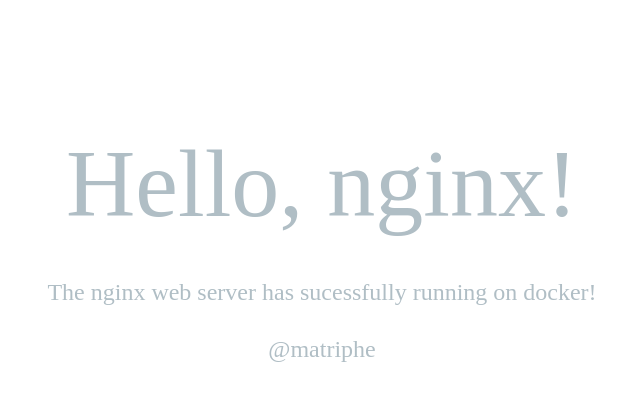
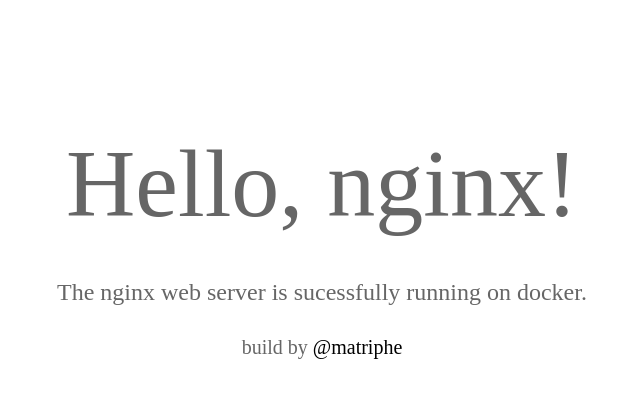
Before and after one commit to matriphe/docker-nginx, a plain HTML site: page www/index.html in a window 1280 px wide. Shown: the whole page, without its empty margins (318-958 px from the left). Drawn offline with Linux system fonts and the light colour scheme.

Commit message:
Change HTML style. Change facts host.

```diff
--- a/www/index.html
+++ b/www/index.html
@@ -8,9 +8,10 @@
     padding: 0;
     width: 100%;
     height: 100%;
-    color: #B0BEC5;
+    color: #666;
     display: table;
     font-weight: 100;
+    background-color: #fff;
 }
 .container {
     text-align: center;
@@ -34,11 +35,13 @@
 }
 
 .who {
-    font-size: 24px;
+    font-size: 20px;
     margin-top: 30px;
+}
+.who a {
     display: inline-block;
-    color: #B0BEC5;
     text-decoration: none;
+    color: #000;
 }
 </style>
 </head>
@@ -46,8 +49,8 @@
     <div class="container">
     	<div class="content">
     		<div class="title">Hello, nginx!</div>
-    		<div class="quote">The nginx web server has sucessfully running on docker!</div>
-    		<a class="who" title="follow @matriphe on Twitter" href="https://twitter.com/matriphe">@matriphe</a>
+    		<div class="quote">The nginx web server is sucessfully running on docker.</div>
+    		<div class="who">build by <a title="follow @matriphe on Twitter" href="https://twitter.com/matriphe">@matriphe</a></div>
     	</div>
     </div>
     </body>
```
Also changed, not shown: 1 other file.
